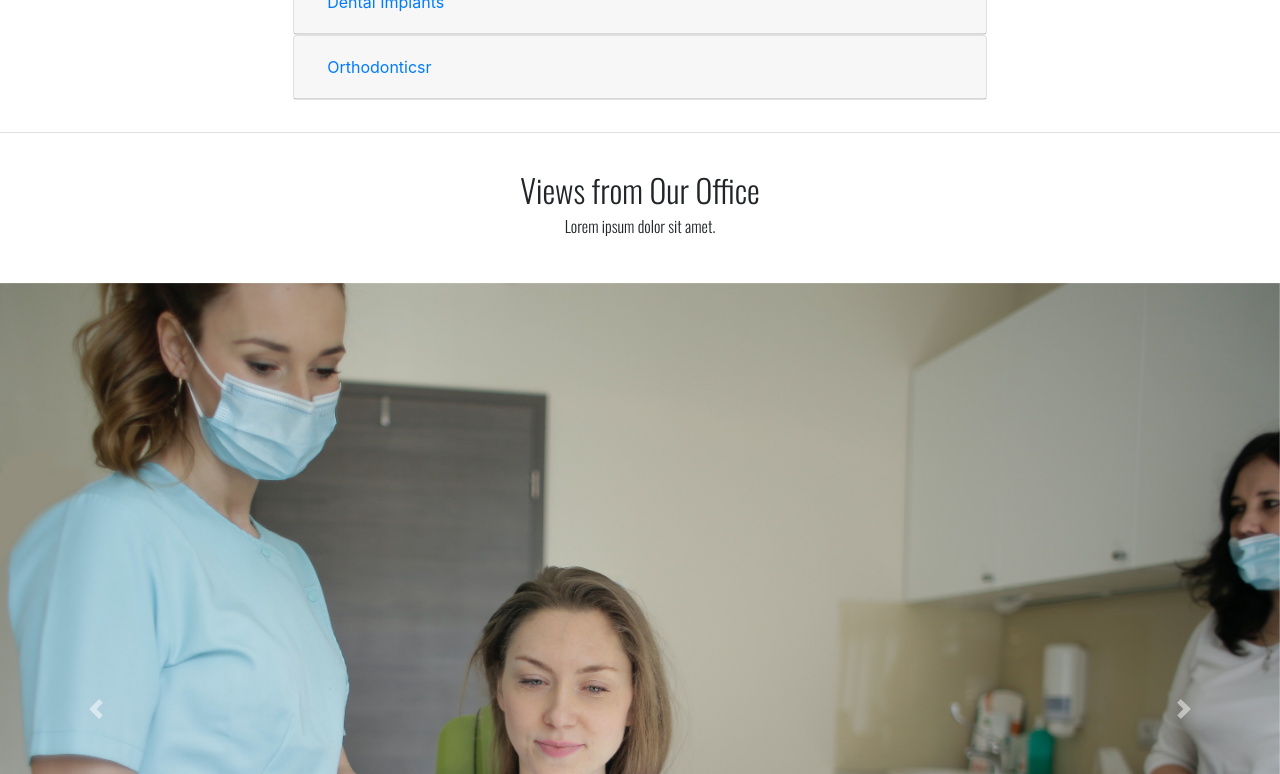
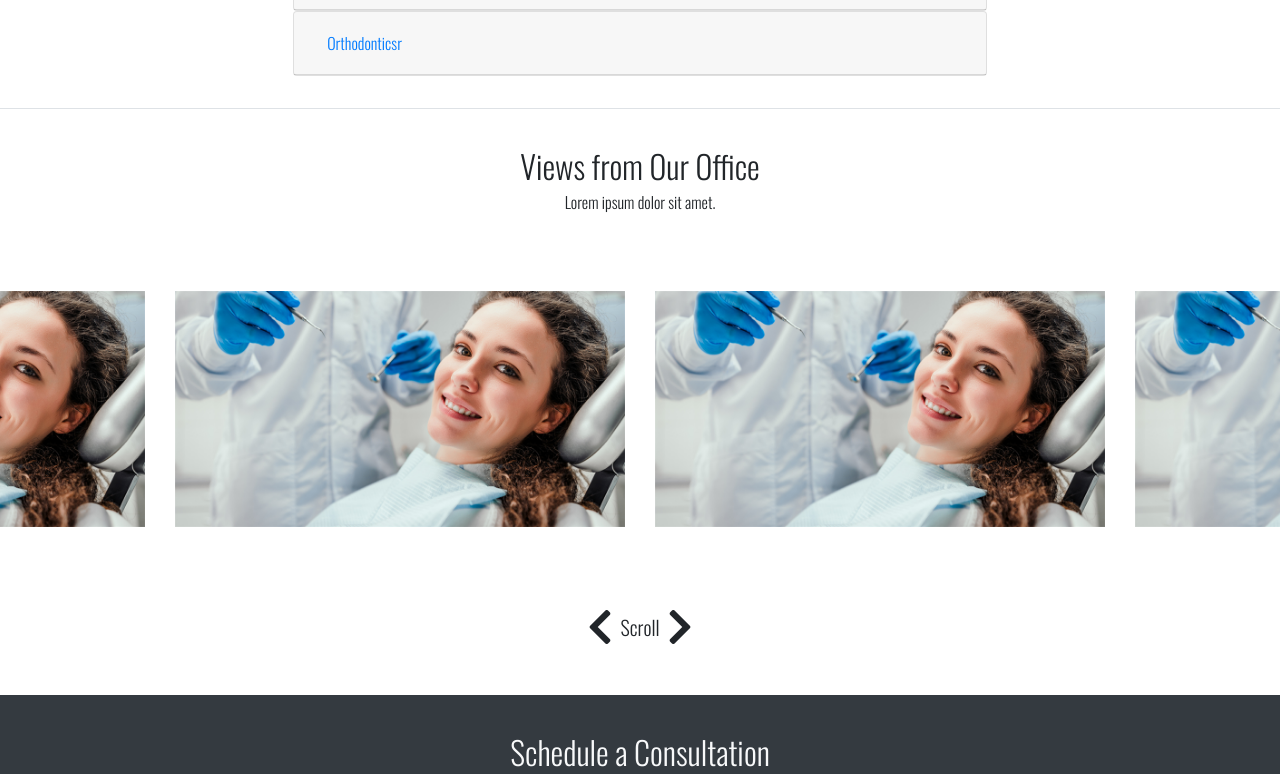
Before and after one commit to keivanmojmali/dental-website, a website: page index.html in a window 1280 px wide. Shown: the part 2549-3323 px from the top of the page. Drawn offline with nearby package versions, Linux system fonts and the light colour scheme.

Commit message:
working on it

```diff
--- a/index.html
+++ b/index.html
@@ -64,9 +64,9 @@
 
     <!-- THIS IS THE OFFICE IMAGES -->
 
-<div class="row  top-div">
+    <div class="row  top-div">
 
-</div>
+    </div>
 
 
     <!-- COLORFUL ROW WITH THREE COLUMNS -->
@@ -158,8 +158,8 @@
               </h5>
             </div>
           </div>
-          <div class="card black" data-toggle="collapse" data-target="#collapseFive"
-                  aria-expanded="false" aria-controls="collapseFive">
+          <div class="card black" data-toggle="collapse" data-target="#collapseFive" aria-expanded="false"
+            aria-controls="collapseFive">
             <div class="card-header" id="headingFive">
               <h5 class="mb-0">
                 <button class="btn btn-link collapsed">
@@ -183,11 +183,11 @@
               </div>
             </div>
           </div>
-          <div class="card black" data-toggle="collapse" data-target="#collapseFour"
-                  aria-expanded="false" aria-controls="collapseTwo">
+          <div class="card black" data-toggle="collapse" data-target="#collapseFour" aria-expanded="false"
+            aria-controls="collapseTwo">
             <div class="card-header" id="headingFour">
               <h5 class="mb-0">
-                <button class="btn btn-link collapsed" >
+                <button class="btn btn-link collapsed">
                   Cosmetic Dentistry
                 </button>
               </h5>
@@ -208,11 +208,11 @@
               </div>
             </div>
           </div>
-          <div class="card black" data-toggle="collapse" data-target="#collapseTwo"
-                  aria-expanded="false" aria-controls="collapseTwo">
+          <div class="card black" data-toggle="collapse" data-target="#collapseTwo" aria-expanded="false"
+            aria-controls="collapseTwo">
             <div class="card-header" id="headingTwo">
               <h5 class="mb-0">
-                <button class="btn btn-link collapsed" >
+                <button class="btn btn-link collapsed">
                   Dental Implants
                 </button>
               </h5>
@@ -233,11 +233,11 @@
               </div>
             </div>
           </div>
-          <div class="card black" data-toggle="collapse" data-target="#collapseThree"
-                  aria-expanded="false" aria-controls="collapseThree" >
+          <div class="card black" data-toggle="collapse" data-target="#collapseThree" aria-expanded="false"
+            aria-controls="collapseThree">
             <div class="card-header" id="headingThree">
               <h5 class="mb-0">
-                <button class="btn btn-link collapsed" >
+                <button class="btn btn-link collapsed">
                   Orthodonticsr
                 </button>
               </h5>
@@ -271,7 +271,7 @@
             <h6>Lorem ipsum dolor sit amet.</h6>
           </div>
         </div>
-
+        <!--
         <div class="row">
           <div class="col p-0">
             <div id="carouselIndicator" class="carousel slide" data-ride="carousel">
@@ -303,9 +303,54 @@
           </div>
         </div>
       </div>
+    </div> -->
+
+        <div class="row scrolling-div d-flex justify-content-center align-items-center" id="pictureCarousel">
+          <div class="col gallery-flex">
+            <img class="img-gallery" src="./images/pic.png" alt="officepic">
+          </div>
+          <div class="col gallery-flex">
+            <img class="img-gallery" src="./images/pic.png" alt="officepic">
+          </div>
+          <div class="col gallery-flex">
+            <img class="img-gallery" src="./images/pic.png" alt="officepic">
+          </div>
+          <div class="col gallery-flex">
+            <img class="img-gallery" src="./images/pic.png" alt="officepic">
+          </div>
+          <div class="col gallery-flex">
+            <img class="img-gallery" src="./images/pic.png" alt="officepic">
+          </div>
+          <div class="col gallery-flex">
+            <img class="img-gallery" src="./images/pic.png" alt="officepic">
+          </div>
+          <div class="col gallery-flex">
+            <img class="img-gallery" src="./images/pic.png" alt="officepic">
+          </div>
+          <div class="col gallery-flex">
+            <img class="img-gallery" src="./images/pic.png" alt="officepic">
+          </div>
+          <div class="col gallery-flex">
+            <img class="img-gallery" src="./images/pic.png" alt="officepic">
+          </div>
+          <div class="col gallery-flex">
+            <img class="img-gallery" src="./images/pic.png" alt="officepic">
+          </div>
+          <div class="col gallery-flex">
+            <img class="img-gallery" src="./images/pic.png" alt="officepic">
+          </div>
+          <div class="col gallery-flex">
+            <img class="img-gallery" src="./images/pic.png" alt="officepic">
+          </div>
+        </div>
+      </div>
     </div>
 
-
+    <div class="row mb-5 d-flex justify-content-center align-items-center" id="galleryControls">
+      <i id="left" class="fas icon-size fa-chevron-left"></i>
+      <h5 class="m-2">Scroll</h5>
+      <i id="right" class="icon-size fas fa-chevron-right"></i>
+    </div>
 
 
     <!-- THIS IS THE CONTACT FORM -->
@@ -353,7 +398,7 @@
     </div>
 
     <!-- PREVIOUS CLIENTS -->
-    <div class="row bg-light-blue text-center d-flex align-items-center justify-content-center larger-height">
+    <div id="clientReviews" class="row bg-light-blue text-center d-flex align-items-center justify-content-center larger-height">
       <div class="col">
         <h4>What Our Clients Are Saying!</h4>
         <p>Lorem ipsum dolor sit amet, consectetur adipisicing elit. Totam, nihil.</p>
@@ -374,6 +419,7 @@
             </p>
           </div>
         </div>
+
 
         <div class="card dark-shadow m-3" style="width: 18rem;">
           <div class="card-body">
@@ -400,7 +446,10 @@
 
       </div>
     </div>
+        <div class="row bg-light-blue pb-5 d-flex justify-content-center align-items-center">
+          <button id="moreReviews" class="btn btn-primary btn-lg"> View More!</button>
 
+        </div>
 
 
 
--- a/main.js
+++ b/main.js
@@ -1,7 +1,25 @@
 const $topDiv = document.querySelector('#topDiv');
 const $topDivLeft = document.querySelector('#topDivLeft');
 const $topDivRight = document.querySelector('#topDivRight');
-
+const $pictureCarousel = document.querySelector('#pictureCarousel');
+const picIndex = 0;
+const $galleryControls = document.querySelector('#galleryControls')
+const pictureArray = [
+  './images/pic.png',
+  './images/pic.png',
+  './images/pic.png',
+  './images/pic.png',
+  './images/pic.png',
+  './images/pic.png',
+  './images/pic.png',
+  './images/pic.png',
+  './images/pic.png',
+  './images/pic.png',
+  './images/pic.png',
+  './images/pic.png',
+  './images/pic.png',
+  './images/pic.png',
+]
 
 window.addEventListener('scroll',()=>{
   if(window.scrollY !== 0) {
@@ -15,3 +33,18 @@ window.addEventListener('scroll',()=>{
     $topDivLeft.classList.remove('invisible')
   }
 })
+
+
+
+
+$galleryControls.addEventListener('click',(e)=>{
+  console.log(event.target.id, $pictureCarousel.scrollLeft )
+ switch(event.target.id) {
+   case 'right':
+     $pictureCarousel.scrollLeft += 300;
+     break;
+     case 'left':
+     $pictureCarousel.scrollLeft -= 300;
+     break;
+ }
+})
--- a/style.css
+++ b/style.css
@@ -100,3 +100,44 @@ font-family: 'Oswald', sans-serif, Arial, Helvetica;
  color: white;
  cursor: pointer;
 }
+
+.img-gallery {
+  width: 450px;
+}
+
+.scrolling-div {
+  height: 300px;
+    overflow-x: hidden;
+  overflow-y: hidden;
+  white-space: nowrap;
+  flex-wrap: nowrap !important;
+}
+
+.icon-size {
+  font: 18px !important;
+}
+
+.gallery-flex {
+  flex-basis: 100%
+}
+
+@media screen and (min-width: 600px) {
+  .gallery-flex {
+    flex-basis: 50%;
+  }
+}
+
+@media screen and (min-width: 1000px) {
+  .gallery-flex {
+    flex-basis: 30%;
+  }
+}
+
+.fas:hover {
+  cursor: pointer;
+  color: #6ee4ff;
+}
+
+* {
+  font-family: 'Oswald', sans-serif, Arial, Helvetica;
+}
```
